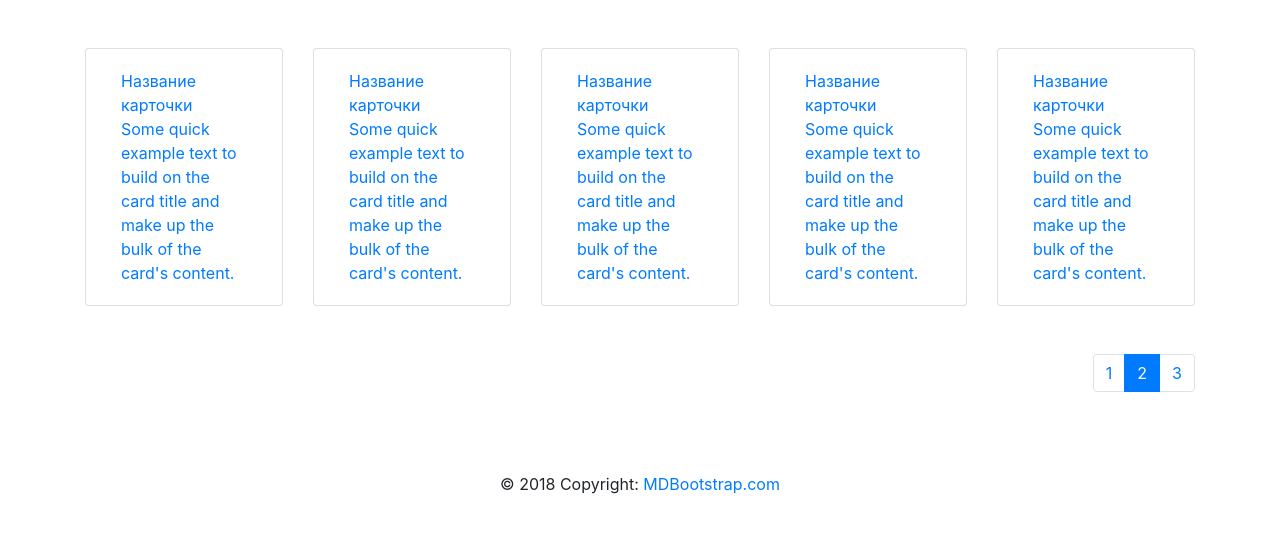
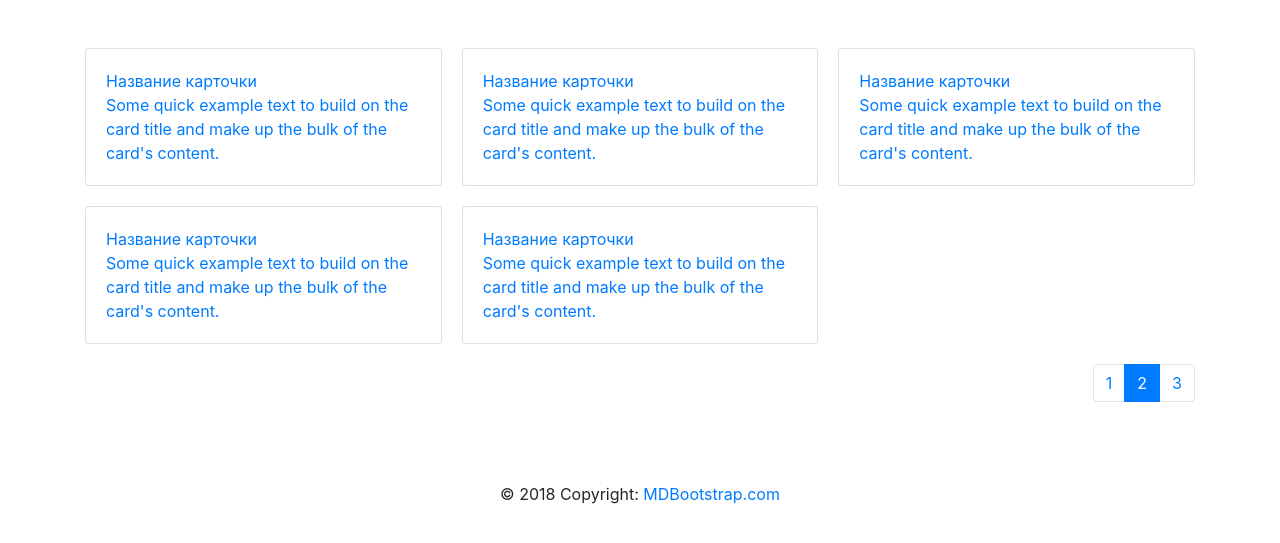
Before and after one commit to AllaKutina/my-project, a Django app: page / in a window 1280 px wide. Shown: the part 56-599 px from the top of the page. Run offline with Django 3.2, Linux system fonts and the light colour scheme; some libraries are stand-ins or nearby versions.

Commit message:
Add products styles

```diff
--- a/djangoproject/settings.py
+++ b/djangoproject/settings.py
@@ -38,6 +38,7 @@ INSTALLED_APPS = [
     'django.contrib.messages',
     'django.contrib.staticfiles',
     'bootstrap4',
+    'products',
 ]
 
 MIDDLEWARE = [
--- /dev/null
+++ b/products/static/css/products.css
@@ -0,0 +1,11 @@
+.products {
+    display: flex;
+    flex-wrap: wrap;
+    margin-left: -20px
+}
+
+.products .products__item {
+    margin-left: 20px;
+    margin-bottom: 20px;
+    width: calc(33.3333333% - 20px);
+}
--- a/templates/base.html
+++ b/templates/base.html
@@ -5,6 +5,8 @@
     {% load bootstrap4 %}
     {% bootstrap_css %}
     {% bootstrap_javascript jquery='full' %}
+    {% load static %}
+    <link rel="stylesheet" href="{% static 'css/products.css' %}">
     <meta charset="UTF-8">
     <meta name="viewport" content="width=device-width, initial-scale=1.0">
     <meta http-equiv="X-UA-Compatible" content="ie=edge">
--- a/templates/index.html
+++ b/templates/index.html
@@ -1,35 +1,35 @@
 {% extends "base.html" %}
 {% block content %}
-    <div class="d-flex flex-wrap card-deck">
-        <a class="card mb-5 col-lg">
+    <div class="products">
+        <a class="card products__item">
             <img class="card-img-top">
             <span class="card-body">
                 <span class="card-title">Название карточки</h5>
                 <p class="card-text">Some quick example text to build on the card title and make up the bulk of the card's content.</p>
             </span>
         </a>
-        <a class="card mb-5 col-lg">
+        <a class="card products__item">
             <img class="card-img-top">
             <span class="card-body">
                 <span class="card-title">Название карточки</h5>
                 <p class="card-text">Some quick example text to build on the card title and make up the bulk of the card's content.</p>
             </span>
         </a>
-        <a class="card mb-5 col-sm">
+        <a class="card products__item">
             <img class="card-img-top">
             <span class="card-body">
                 <span class="card-title">Название карточки</h5>
                 <p class="card-text">Some quick example text to build on the card title and make up the bulk of the card's content.</p>
             </span>
         </a>
-        <a class="card mb-5 col-sm">
+        <a class="card products__item">
             <img class="card-img-top">
             <span class= "card-body">
                 <span class="card-title">Название карточки</h5>
                 <p class="card-text">Some quick example text to build on the card title and make up the bulk of the card's content.</p>
             </span>
         </a>
-        <a class="card mb-5 col-sm">
+        <a class="card products__item">
             <img class="card-img-top">
             <span class= "card-body">
                 <span class="card-title">Название карточки</h5>
```
